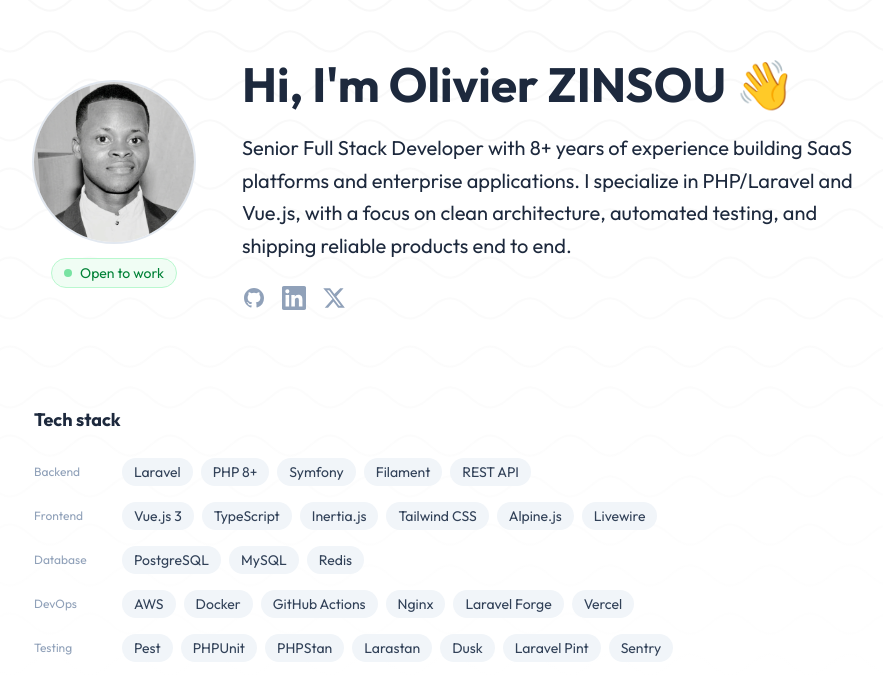
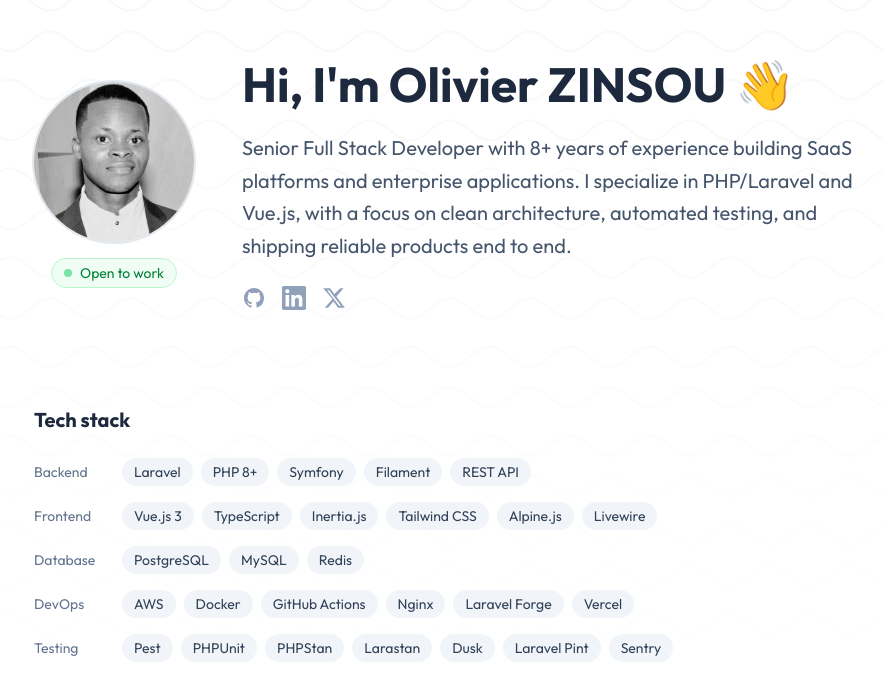
Before and after one commit to olivsinz/olivierzinsou.com, a Vue app: page / in a window 1280 px wide. Shown: the part 108-800 px from the top of the page, without its empty margins (190-1073 px from the left). Built offline with nearby package versions, Linux system fonts and the light colour scheme.

Commit message:
Apply Refactoring UI principles: text hierarchy, category label readability

```diff
--- a/src/components/Index.vue
+++ b/src/components/Index.vue
@@ -81,7 +81,7 @@
           <h1 class="text-2xl sm:text-3xl md:text-5xl font-bold mb-4 md:mb-6 text-slate-800">
             Hi, I'm Olivier ZINSOU 👋
           </h1>
-          <p class="text-lg sm:text-xl leading-relaxed text-slate-800">
+          <p class="text-lg sm:text-xl leading-relaxed text-slate-600">
             Senior Full Stack Developer with 8+ years of experience building SaaS
             platforms and enterprise applications. I specialize in PHP/Laravel and
             Vue.js, with a focus on clean architecture, automated testing, and
@@ -109,10 +109,10 @@
     </section>
 
     <section class="max-w-2xl md:max-w-4xl mx-auto px-8 mt-16 md:mt-24 relative z-10">
-      <h2 class="text-lg font-semibold text-slate-800 mb-6">Tech stack</h2>
+      <h2 class="text-xl font-semibold text-slate-800 mb-6">Tech stack</h2>
       <div class="flex flex-col gap-4">
         <div v-for="group in stack" :key="group.label" class="flex flex-col sm:flex-row sm:items-center gap-2">
-          <span class="text-xs font-medium text-slate-400 sm:w-20 sm:shrink-0">{{ group.label }}</span>
+          <span class="text-sm font-medium text-slate-500 sm:w-20 sm:shrink-0">{{ group.label }}</span>
           <div class="flex flex-wrap gap-2">
             <span
               v-for="skill in group.skills"
```
